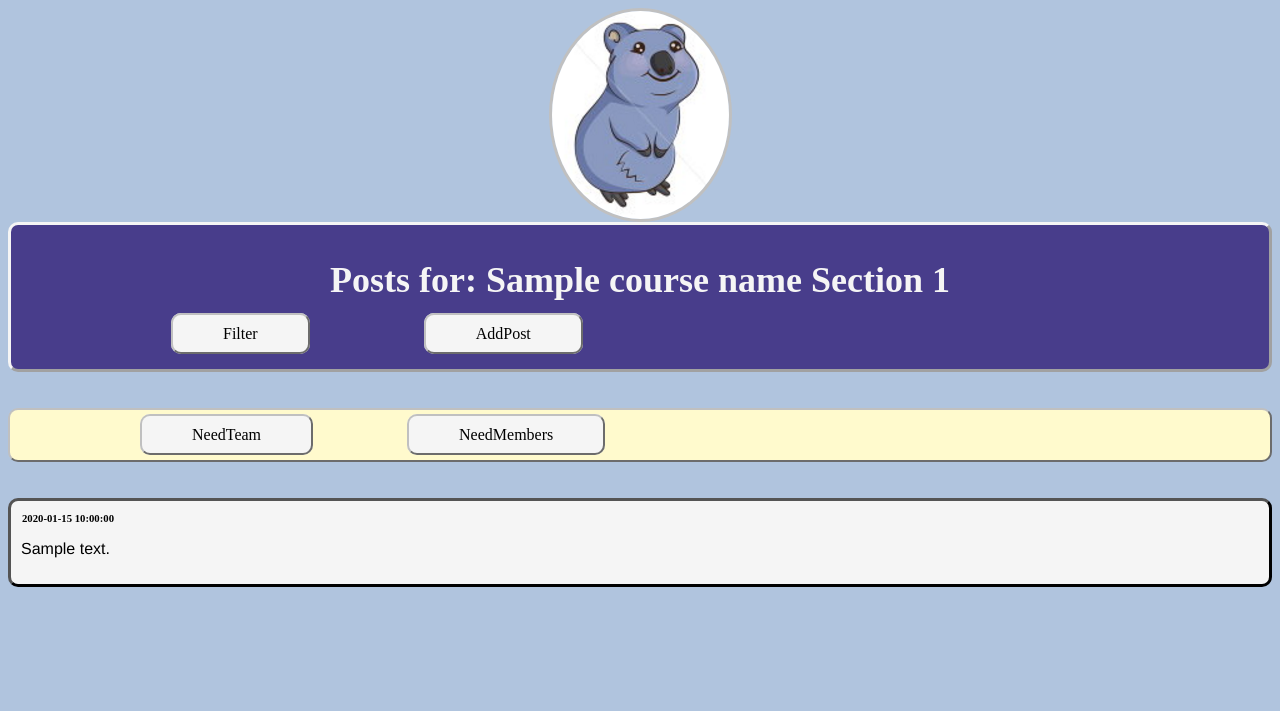
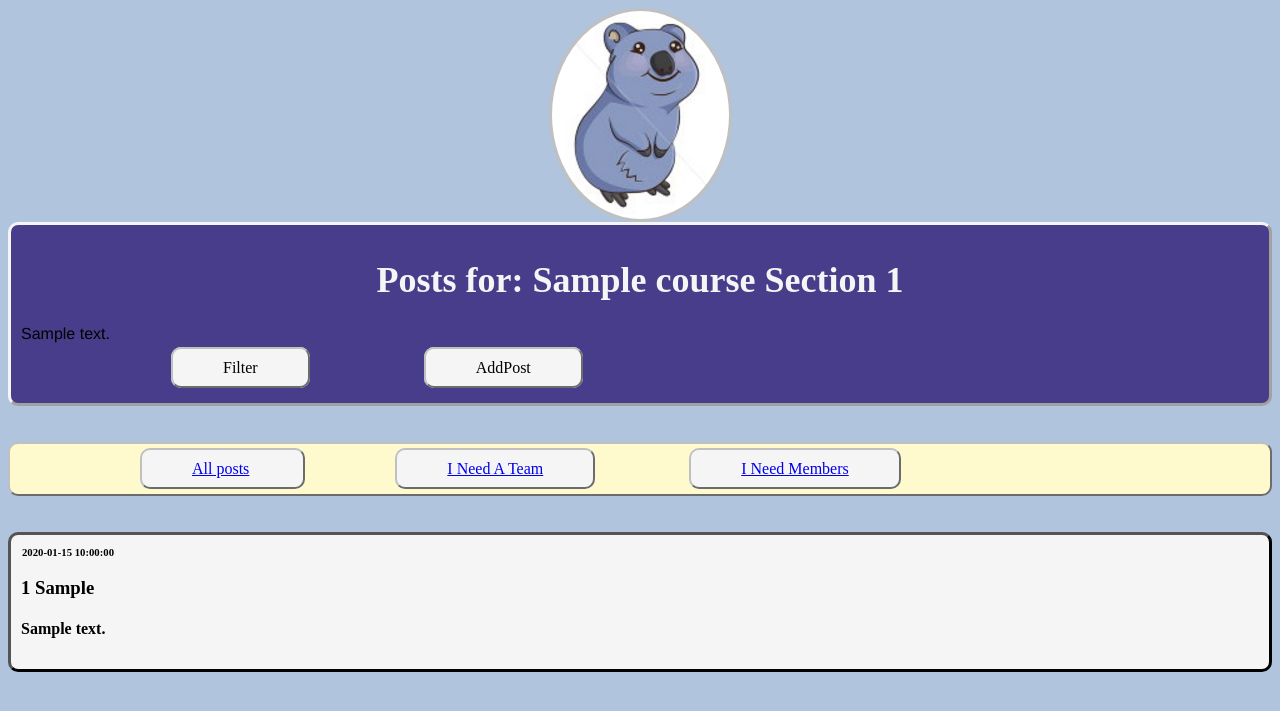
Before and after one commit to cyao42/quokka-app, a Flask app: template templates/classfeed-posts.html in a window 1280 px wide. Shown: the top 711 px of the page. Run offline with Flask 2, Linux system fonts and the light colour scheme; the template is opened without the code that fills it: most values are stand-ins (such as "Sample title", 1, 10 or a date in 2020); parts of the project's set-up code (start-up, migrations or seed data) failed here and were passed over.

Commit message:
updated how posts are loaded and added filtering ability

```diff
--- a/app.py
+++ b/app.py
@@ -188,13 +188,54 @@ def classfeed(id):
                     .filter(models.Section.section_id == id).all()
     return render_template('classfeed.html', section = section, course = course, assignments = assignments)
 
-@app.route('/classfeed/<course_name>/<section_number>', methods=['GET', 'POST'])
-def getPosts(course_name, section_number):
+@app.route('/classfeed/<course_code>/<section_number>/all', methods=['GET', 'POST'])
+def getPosts(course_code, section_number):
+    course = db.session.query(models.Course)\
+                .filter(models.Course.course_code == course_code).one()
+    section = db.session.query(models.Section)\
+                .filter(models.Section.course_code == course_code, models.Section.section_number==section_number).one()
     assignment_id = request.form.get('selected_assignment')
     assignment = db.session.query(models.ProjectAssignment)\
-        .filter(models.ProjectAssignment.assignment_id == assignment_id).one()
-    posts = assignment.posts
-    return render_template('classfeed-posts.html', posts=posts, assignment=assignment, course_name = course_name, section_number = section_number)
+                .filter(models.ProjectAssignment.assignment_id == assignment_id).one()
+    posts = db.session.query(models.Post)\
+            .filter(models.Post.section_id==section.section_id, models.Post.assignment_id==assignment_id)
+    return render_template('classfeed-posts.html', posts=posts, assignment=assignment, course=course, section_number=section_number)
+
+@app.route('/classfeed/<course_code>/<section_number>/<assignment_id>', methods=['GET', 'POST'])
+def getAllPosts(course_code, section_number, assignment_id):
+    course = db.session.query(models.Course)\
+                .filter(models.Course.course_code == course_code).one()
+    section = db.session.query(models.Section)\
+                .filter(models.Section.course_code == course_code, models.Section.section_number==section_number).one()
+    assignment = db.session.query(models.ProjectAssignment)\
+                .filter(models.ProjectAssignment.assignment_id == assignment_id).one()
+    posts = db.session.query(models.Post)\
+            .filter(models.Post.section_id==section.section_id, models.Post.assignment_id==assignment_id)
+    return render_template('classfeed-posts.html', posts=posts, assignment=assignment, course=course, section_number=section_number)
+
+@app.route('/classfeed/<course_code>/<section_number>/<assignment_id>/need_member', methods=['GET', 'POST'])
+def getNeedMemberPosts(course_code, section_number, assignment_id):
+    course = db.session.query(models.Course)\
+                .filter(models.Course.course_code == course_code).one()
+    section = db.session.query(models.Section)\
+                .filter(models.Section.course_code == course_code, models.Section.section_number==section_number).one()
+    assignment = db.session.query(models.ProjectAssignment)\
+                .filter(models.ProjectAssignment.assignment_id == assignment_id).one()
+    posts = db.session.query(models.Post)\
+            .filter(models.Post.section_id==section.section_id, models.Post.assignment_id==assignment_id, models.Post.post_type=="need_member")
+    return render_template('classfeed-posts.html', posts=posts, assignment=assignment, course=course, section_number=section_number)
+
+@app.route('/classfeed/<course_code>/<section_number>/<assignment_id>/need_team', methods=['GET', 'POST'])
+def getNeedTeamPosts(course_code, section_number, assignment_id):
+    course = db.session.query(models.Course)\
+                .filter(models.Course.course_code == course_code).one()
+    section = db.session.query(models.Section)\
+                .filter(models.Section.course_code == course_code, models.Section.section_number==section_number).one()
+    assignment = db.session.query(models.ProjectAssignment)\
+                .filter(models.ProjectAssignment.assignment_id == assignment_id).one()
+    posts = db.session.query(models.Post)\
+            .filter(models.Post.section_id==section.section_id, models.Post.assignment_id==assignment_id, models.Post.post_type=="need_team")
+    return render_template('classfeed-posts.html', posts=posts, assignment=assignment, course=course, section_number=section_number)
 
 @app.route('/new-assignment', methods=['GET', 'POST'])
 def new_assignment():
--- a/templates/classfeed-posts.html
+++ b/templates/classfeed-posts.html
@@ -7,7 +7,8 @@
   <body>
 <img src="/static/img/quokka.PNG"/>
     <div id="header">
-      <h1>Posts for: {{course_name}} Section {{section_number}} </h1>
+      <h1>Posts for: {{course.course_name}} Section {{section_number}} </h1>
+      <p>{{assignment.description}}</p>
     <ul id="top">
     <li class="filter">Filter</li>
     <li class="post">AddPost</li>
@@ -17,15 +18,18 @@
     <div>
       <div id="request">
       <ul id="need">
-      <li class="need">NeedTeam</li>
-      <li class="need">NeedMembers</li>
+      <li class="need"><a href="{{url_for('getAllPosts', course_code = course.course_code, section_number = section_number, assignment_id = assignment.assignment_id)}}" method="POST">All posts</a>
+      <li class="need"><a href="{{url_for('getNeedMemberPosts', course_code = course.course_code, section_number = section_number, assignment_id = assignment.assignment_id)}}" method="POST">I Need A Team</a></li>
+      <li class="need"><a href="{{url_for('getNeedTeamPosts', course_code = course.course_code, section_number = section_number, assignment_id = assignment.assignment_id)}}" method="POST">I Need Members</a>
+      </li>
       </ul>
       </div>
       <br></br>
       {% for post in posts %}
       <div id="post">
         <h6>{{post.time_posted}}</h6>
-        <p>{{post.message}}</p>
+        <h3>{{post.u_id}} {{post.post_type}} </h3>
+        <h4>{{post.message}}</h4>
       </div>
       {% endfor %}
     </div>
--- a/templates/classfeed.html
+++ b/templates/classfeed.html
@@ -2,7 +2,7 @@
 {% block heading %}Feeds for: {{course.course_name}} section {{section.section_number}} {% endblock %}
 {% block content %}
 {% if assignments|length > 0 %}
-<p>Select an assignment:</p><form name="assignments" action="{{ url_for('getPosts', course_name=course.course_name, section_number=section.section_number) }}"  method="POST">
+<p>Select an assignment:</p><form name="assignments" action="{{ url_for('getPosts', course_code=course.course_code, section_number=section.section_number) }}"  method="POST">
    <select name="selected_assignment">
    {% for assignment in assignments %}
    <option value ="{{ assignment.assignment_id }}">{{assignment.description}}</option>
```
Also changed, not shown: models.py (+1 -12 lines).
